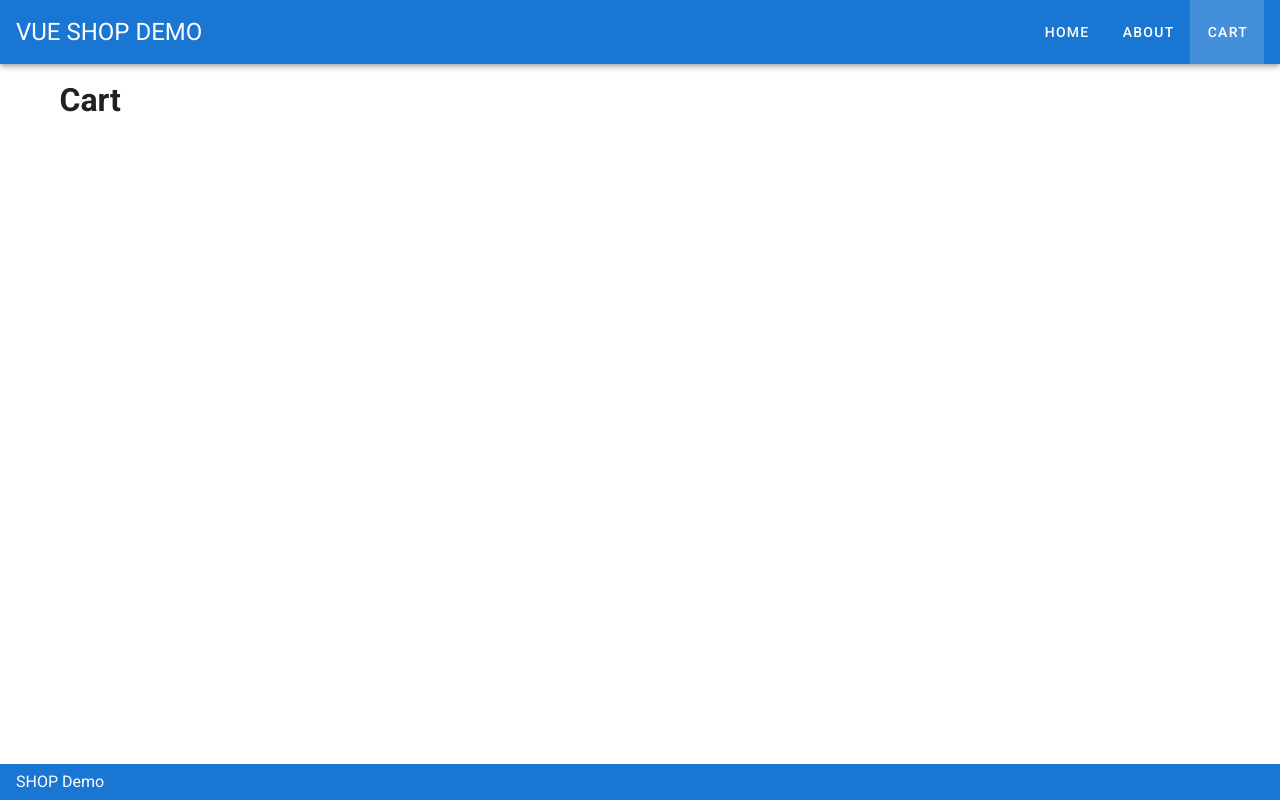
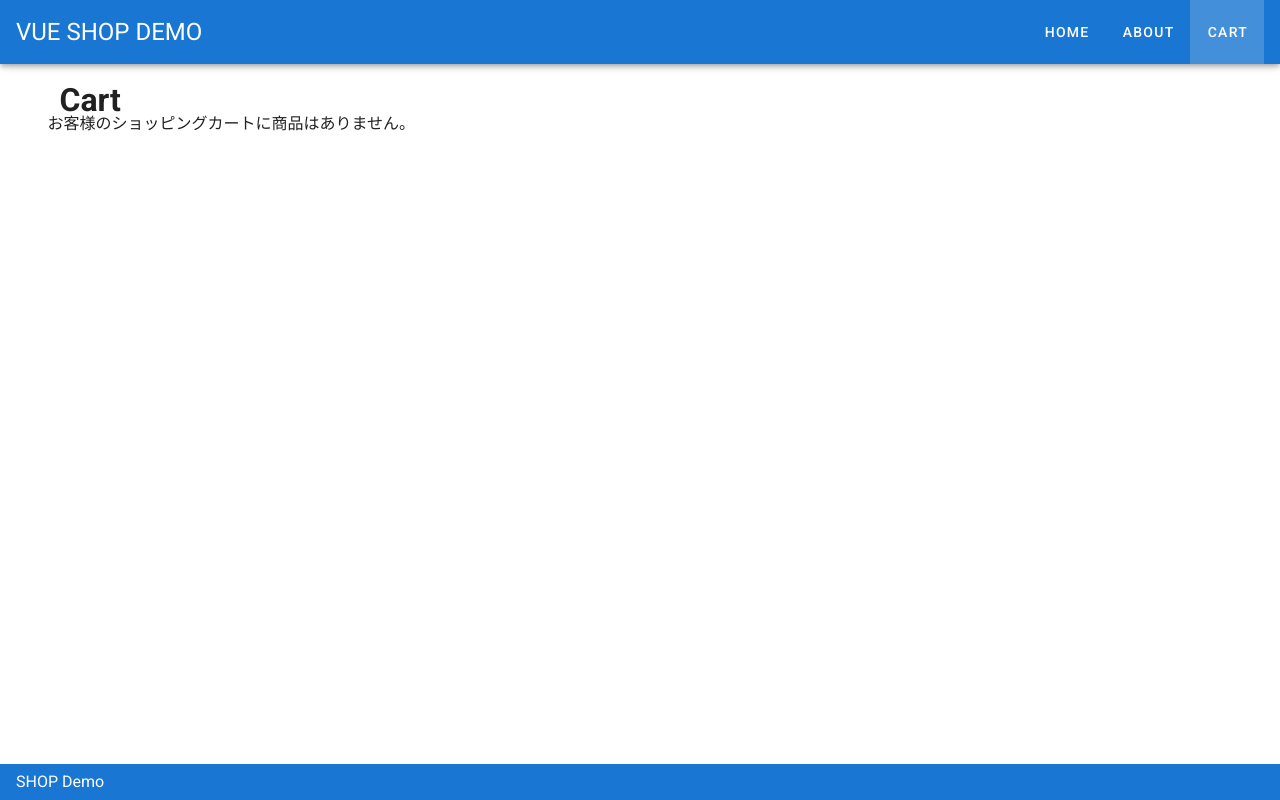
Before and after one commit to misato10/vuex-test02, a Vue app: page /cart in a window 1280 px wide. Built offline with nearby package versions, Linux system fonts and the light colour scheme.

Commit message:
[modify]カート修正

```diff
--- a/src/views/Cart.vue
+++ b/src/views/Cart.vue
@@ -2,8 +2,8 @@
   <v-container>
     <h1>Cart</h1>
 
-      <v-layout row wrap v-if="cart">
-      <v-simple-table>
+      <v-layout row wrap>
+      <v-simple-table v-if="cart">
         <template v-slot:default>
           <thead>
             <tr>
@@ -30,8 +30,8 @@
             </tr>
           </tbody>
         </template>
-        <p v-if="cart">お客様のショッピングカートに商品はありません。</p>
       </v-simple-table>
+      <p v-if="!cart">お客様のショッピングカートに商品はありません。</p>
       </v-layout>
   </v-container>
 </template>
```
